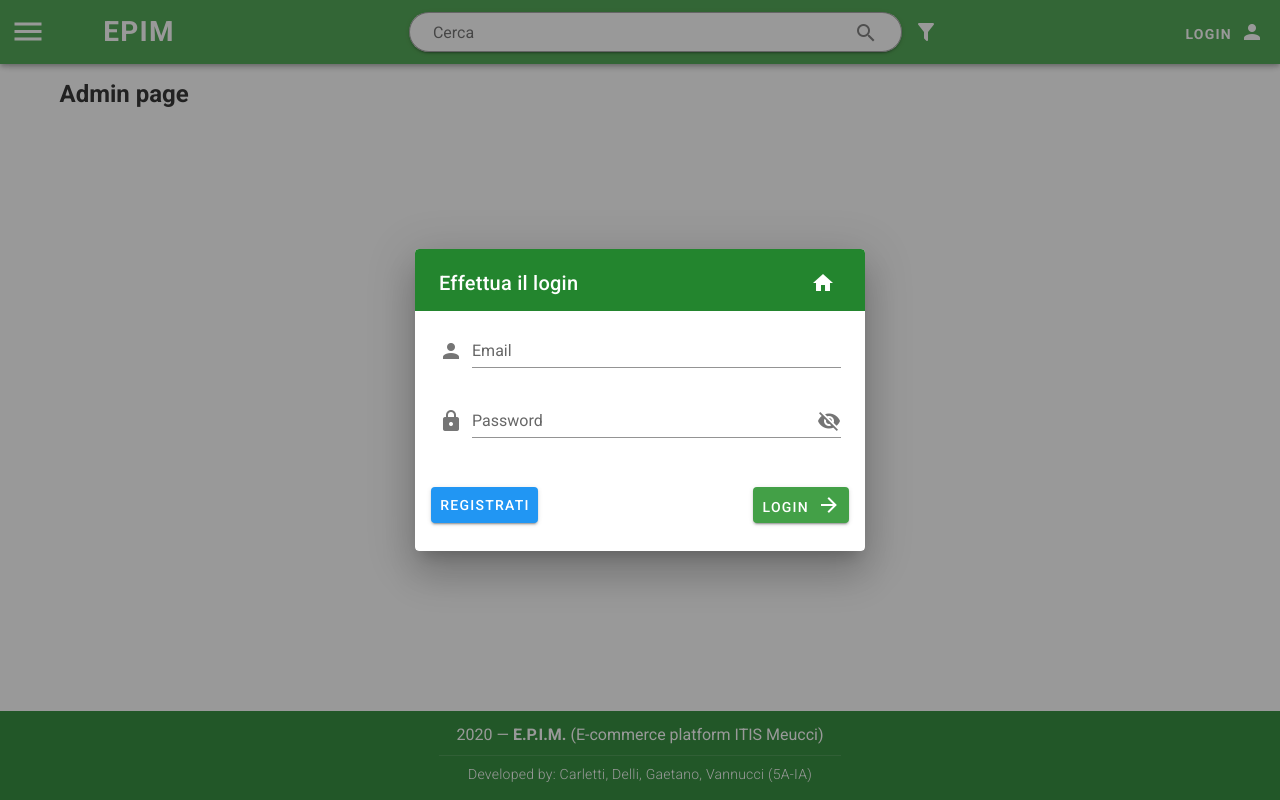
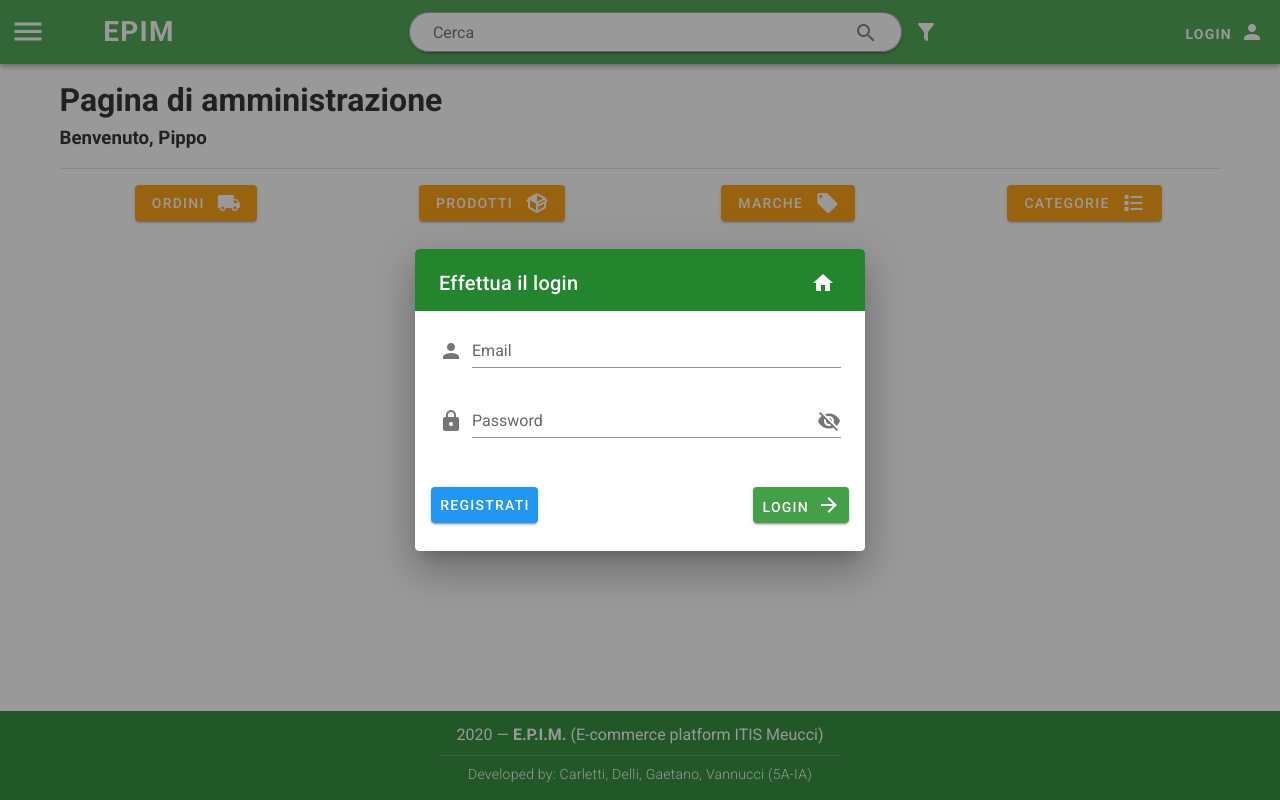
Before and after one commit to RonPlusSign/EPIM, a Vue app in the folder frontend/: page /admin in a window 1280 px wide. Built offline with nearby package versions, Linux system fonts and the light colour scheme; no server answers.

Commit message:
feat(vue): admin login mixin, admin pages routing

```diff
--- a/frontend/src/views/Admin.vue
+++ b/frontend/src/mixins/adminMixin.js
@@ -1,17 +1,8 @@
-<template>
-  <div>
-    <h2>Admin page</h2>
-  </div>
-</template>
+/*
+This mixin contains the required login logic for the admin pages
+*/
 
-<script>
 export default {
-  name: "Admin",
-  data() {
-    return {
-      //
-    };
-  },
   computed: {
     logged() {
       return this.$store.getters.logged;
@@ -71,4 +62,3 @@ export default {
     },
   },
 };
-</script>
--- a/frontend/src/router/index.js
+++ b/frontend/src/router/index.js
@@ -36,20 +36,52 @@ const routes = [
     path: "/profilo",
     name: "profile",
     component: () =>
-      import(/* webpackChunkName: "user" */ "../views/UserProfile.vue"),
+      import(/* webpackChunkName: "user" */ "../views/user/UserProfile.vue"),
   },
   {
     path: "/carrello",
     name: "cart",
     component: () =>
-      import(/* webpackChunkName: "user" */ "../views/UserCart.vue"),
+      import(/* webpackChunkName: "user" */ "../views/user/UserCart.vue"),
   },
 
   {
     path: "/admin",
     name: "admin",
     component: () =>
-      import(/* webpackChunkName: "admin" */ "../views/Admin.vue"),
+      import(/* webpackChunkName: "admin" */ "../views/admin/Admin.vue"),
+  },
+
+  {
+    path: "/admin/ordini",
+    name: "admin",
+    component: () =>
+      import(/* webpackChunkName: "admin" */ "../views/admin/OrdersAdmin.vue"),
+  },
+
+  {
+    path: "/admin/prodotti",
+    name: "admin",
+    component: () =>
+      import(
+        /* webpackChunkName: "admin" */ "../views/admin/ProductsAdmin.vue"
+      ),
+  },
+
+  {
+    path: "/admin/marche",
+    name: "admin",
+    component: () =>
+      import(/* webpackChunkName: "admin" */ "../views/admin/BrandsAdmin.vue"),
+  },
+
+  {
+    path: "/admin/categorie",
+    name: "admin",
+    component: () =>
+      import(
+        /* webpackChunkName: "admin" */ "../views/admin/CategoriesAdmin.vue"
+      ),
   },
 
   {
--- a/frontend/src/store/store.js
+++ b/frontend/src/store/store.js
@@ -11,7 +11,12 @@ const store = new Vuex.Store({
     // data of the Store
     logged: false,
     isAdmin: false,
-    user: null, // TODO: make a request to user.php to get user info
+    user: {
+      name: "Pippo",
+      surname: "Baudo",
+      email: "pippo@baudo.it",
+      phoneNumber: "1231231230",
+    }, // TODO: make a request to user.php to get user info
 
     // Login dialog status
     isLoginDialogActive: false,
--- /dev/null
+++ b/frontend/src/views/admin/Admin.vue
@@ -0,0 +1,72 @@
+<template>
+  <div>
+    <!---------------------------->
+    <!---- Title and subtitle ---->
+    <!---------------------------->
+    <h1>Pagina di amministrazione</h1>
+    <h3>Benvenuto, {{ user.name }}</h3>
+
+    <!-- Horizontal line (divider) -->
+    <v-divider class="my-4" />
+
+    <!---------------------->
+    <!---- Buttons grid ---->
+    <!---------------------->
+    <v-row cols="12">
+      <v-col
+        v-for="(page, index) in pages"
+        :key="index"
+        class="d-flex justify-center"
+        xl="3"
+        lg="3"
+        md="4"
+        sm="6"
+        xs="12"
+      >
+        <!-- Button -->
+        <v-btn
+          @click="$router.push(page.route).catch((err) => {})"
+          color="accent"
+        >
+          {{ page.title }}
+          <v-icon class="ml-3">{{ page.icon }}</v-icon>
+        </v-btn>
+      </v-col>
+    </v-row>
+  </div>
+</template>
+
+<script>
+import adminMixin from "@/mixins/adminMixin";
+export default {
+  name: "Admin",
+  mixins: [adminMixin],
+  data() {
+    return {
+
+      pages: [
+        {
+          title: "Ordini",
+          icon: "mdi-truck",
+          route: "/admin/ordini",
+        },
+        {
+          title: "Prodotti",
+          icon: "mdi-package-variant",
+          route: "/admin/prodotti",
+        },
+        {
+          title: "Marche",
+          icon: "mdi-tag",
+          route: "/admin/marche",
+        },
+        {
+          title: "Categorie",
+          icon: "mdi-format-list-bulleted-square",
+          route: "/admin/categorie",
+        },
+      ],
+    };
+  },
+};
+</script>
--- /dev/null
+++ b/frontend/src/views/admin/BrandsAdmin.vue
@@ -0,0 +1,30 @@
+<template>
+  <div>
+    <!-------------------------------------->
+    <!---- Go back to Admin page button ---->
+    <!-------------------------------------->
+    <v-btn @click="$router.push('/admin')" text color="secondary">
+      <v-icon class="mr-2">mdi-arrow-left</v-icon>
+      <span class="mt-1">torna alla pagina di admin</span>
+    </v-btn>
+
+    <br /><br />
+    <!--------------->
+    <!---- Title ---->
+    <!--------------->
+    <h2>Gestione delle marche</h2>
+  </div>
+</template>
+
+<script>
+import adminMixin from "@/mixins/adminMixin";
+export default {
+  name: "BrandsAdmin",
+  mixins: [adminMixin],
+  data() {
+    return {
+      //
+    };
+  },
+};
+</script>
--- /dev/null
+++ b/frontend/src/views/admin/CategoriesAdmin.vue
@@ -0,0 +1,30 @@
+<template>
+  <div>
+    <!-------------------------------------->
+    <!---- Go back to Admin page button ---->
+    <!-------------------------------------->
+    <v-btn @click="$router.push('/admin')" text color="secondary">
+      <v-icon class="mr-2">mdi-arrow-left</v-icon>
+      <span class="mt-1">torna alla pagina di admin</span>
+    </v-btn>
+    <br /><br />
+
+    <!--------------->
+    <!---- Title ---->
+    <!--------------->
+    <h2>Gestione delle categorie</h2>
+  </div>
+</template>
+
+<script>
+import adminMixin from "@/mixins/adminMixin";
+export default {
+  name: "CategoriesAmin",
+  mixins: [adminMixin],
+  data() {
+    return {
+      //
+    };
+  },
+};
+</script>
--- /dev/null
+++ b/frontend/src/views/admin/OrdersAdmin.vue
@@ -0,0 +1,30 @@
+<template>
+  <div>
+    <!-------------------------------------->
+    <!---- Go back to Admin page button ---->
+    <!-------------------------------------->
+    <v-btn @click="$router.push('/admin')" text color="secondary">
+      <v-icon class="mr-2">mdi-arrow-left</v-icon>
+      <span class="mt-1">torna alla pagina di admin</span>
+    </v-btn>
+
+    <br /><br />
+    <!--------------->
+    <!---- Title ---->
+    <!--------------->
+    <h2>Gestione degli ordini</h2>
+  </div>
+</template>
+
+<script>
+import adminMixin from "@/mixins/adminMixin";
+export default {
+  name: "OrdersAdmin",
+  mixins: [adminMixin],
+  data() {
+    return {
+      //
+    };
+  },
+};
+</script>
--- /dev/null
+++ b/frontend/src/views/admin/ProductsAdmin.vue
@@ -0,0 +1,30 @@
+<template>
+  <div>
+    <!-------------------------------------->
+    <!---- Go back to Admin page button ---->
+    <!-------------------------------------->
+    <v-btn @click="$router.push('/admin')" text color="secondary">
+      <v-icon class="mr-2">mdi-arrow-left</v-icon>
+      <span class="mt-1">torna alla pagina di admin</span>
+    </v-btn>
+
+    <br /><br />
+    <!--------------->
+    <!---- Title ---->
+    <!--------------->
+    <h2>Gestione dei prodotti</h2>
+  </div>
+</template>
+
+<script>
+import adminMixin from "@/mixins/adminMixin";
+export default {
+  name: "ProductsAdmin",
+  mixins: [adminMixin],
+  data() {
+    return {
+      //
+    };
+  },
+};
+</script>
```
Also changed, not shown: frontend/src/views/user/UserCart.vue (renamed from frontend/src/views/UserCart.vue), frontend/src/views/user/UserProfile.vue (renamed from frontend/src/views/UserProfile.vue).
